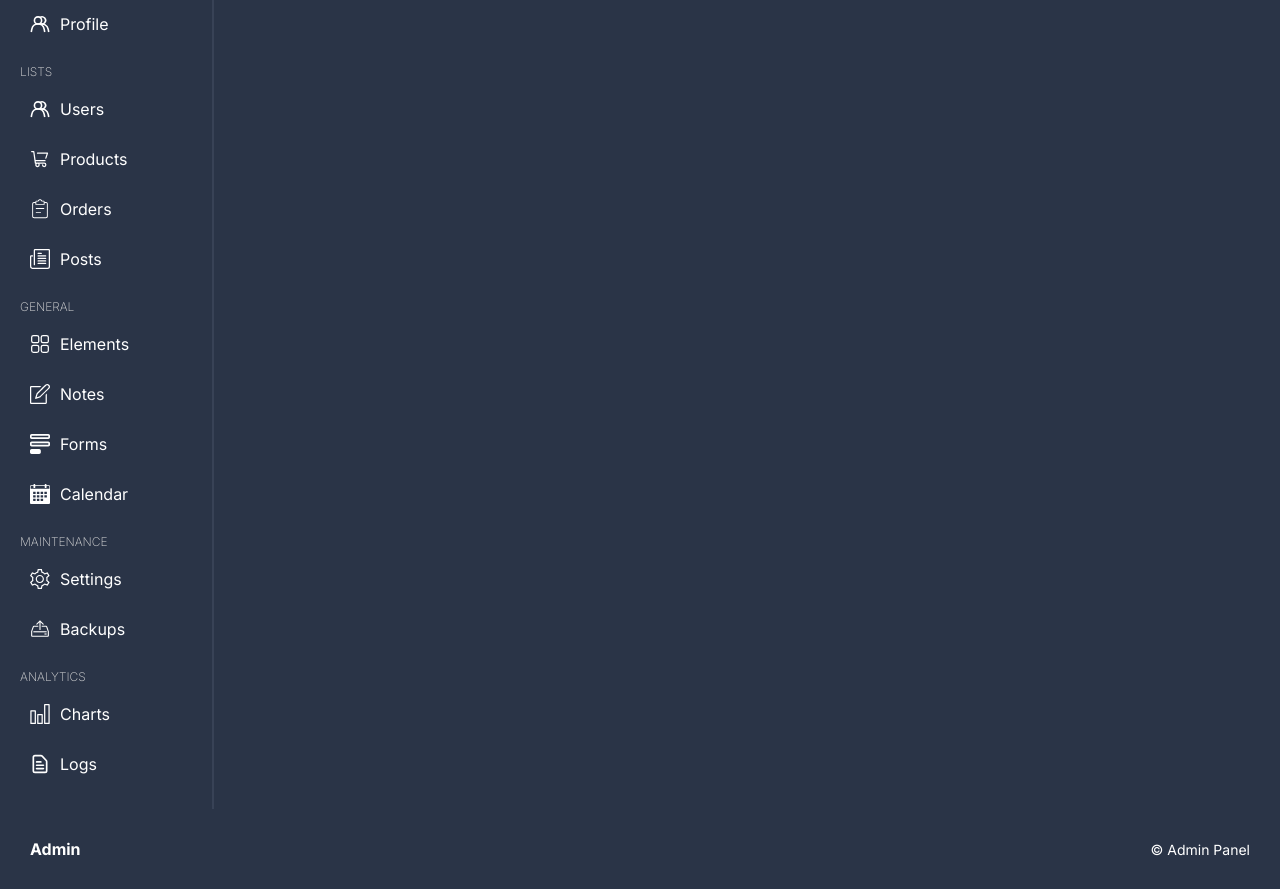
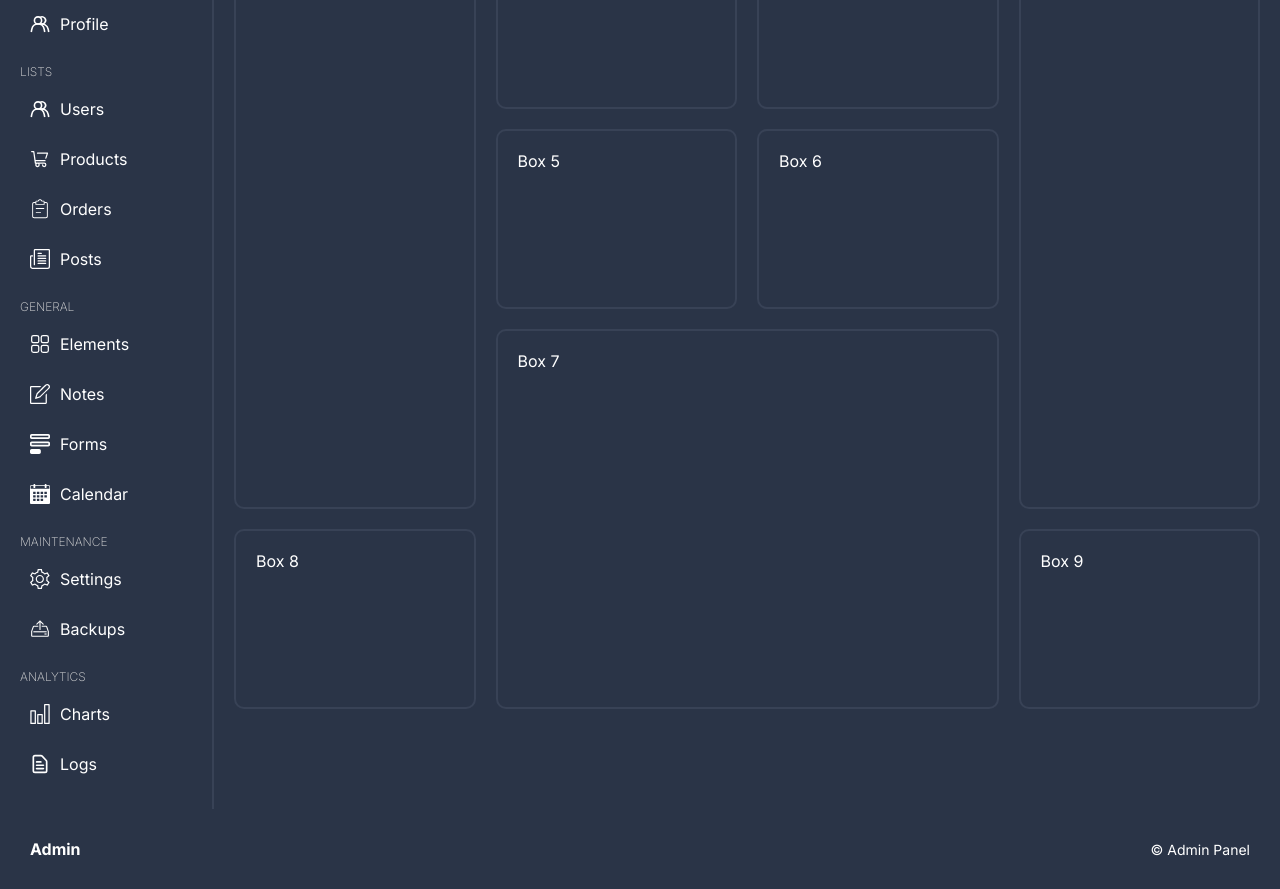
Before and after one commit to ThomassMathisen/react-admin-ui, a React (Vite) app: page / in a window 1280 px wide. Shown: the part 420-1309 px from the top of the page. Built offline with nearby package versions, Linux system fonts and the light colour scheme.

Commit message:
Create grid on homepage

```diff
--- a/src/pages/home/Home.tsx
+++ b/src/pages/home/Home.tsx
@@ -1,7 +1,19 @@
 import "./home.scss";
 
 const Home = () => {
-  return <div className="home">Home</div>;
+  return (
+    <div className="home">
+      <div className="box box1">Box 1</div>
+      <div className="box box2">Box 2</div>
+      <div className="box box3">Box 3</div>
+      <div className="box box4">Box 4</div>
+      <div className="box box5">Box 5</div>
+      <div className="box box6">Box 6</div>
+      <div className="box box7">Box 7</div>
+      <div className="box box8">Box 8</div>
+      <div className="box box9">Box 9</div>
+    </div>
+  );
 };
 
 export default Home;
--- a/src/pages/home/home.scss
+++ b/src/pages/home/home.scss
@@ -1,2 +1,48 @@
+@import "../../styles/variables.scss";
+@import "../../styles/responsive.scss";
+
 .home {
+  display: grid;
+  gap: 20px;
+  grid-template-columns: repeat(4, 1fr);
+  grid-auto-rows: minmax(180px, auto);
+  grid-auto-flow: dense;
+
+  @include xl {
+    grid-template-columns: repeat(3, 1fr);
+  }
+  @include lg {
+    grid-template-columns: repeat(2, 1fr);
+  }
+  @include md {
+    grid-template-columns: repeat(1, 1fr);
+  }
+  @include sm {
+    grid-template-columns: minmax(120px, auto);
+  }
+
+  .box {
+    padding: 20px;
+    border-radius: 10px;
+    border: 2px solid $soft-bg;
+  }
+
+  .box1 {
+    grid-column: span 1;
+    grid-row: span 3;
+  }
+
+  .box4 {
+    grid-column: span 1;
+    grid-row: span 3;
+  }
+
+  .box7 {
+    grid-column: span 2;
+    grid-row: span 2;
+
+    @include md {
+      display: none;
+    }
+  }
 }
```
